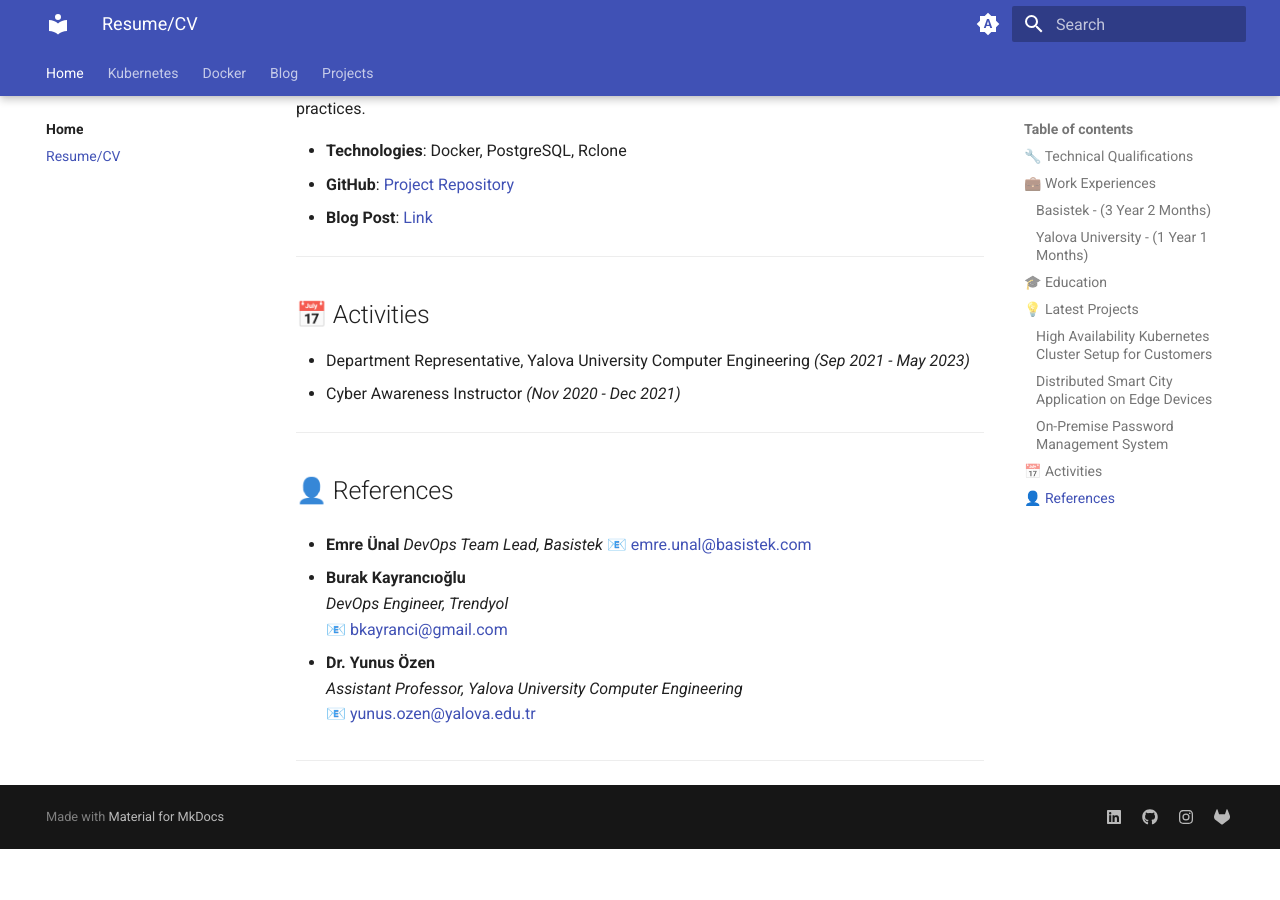
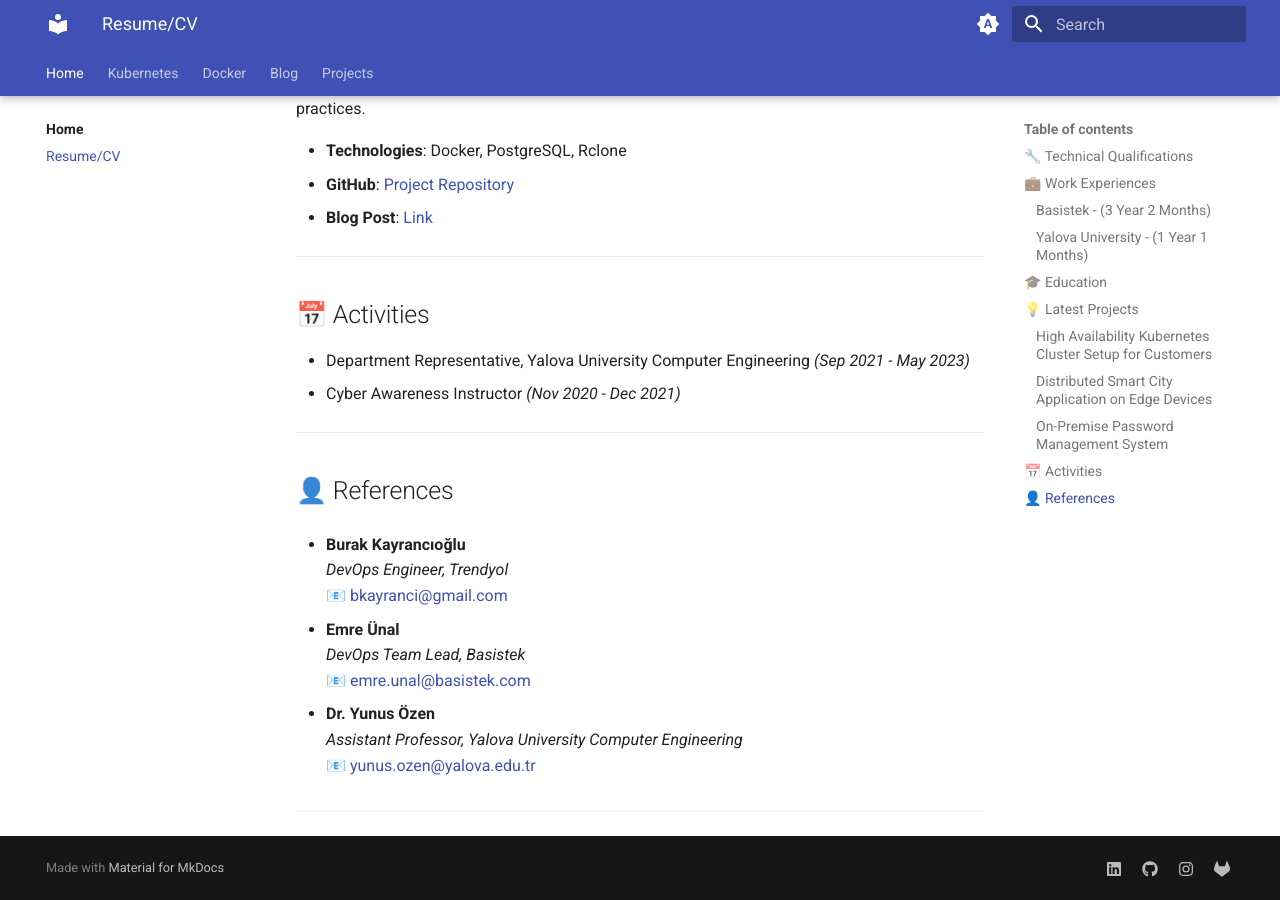
Before and after one commit to ruchany13/Ruchan-Notebook, an MkDocs documentation site: the page built from docs/about/resume.md, in a window 1280 px wide and 900 px high, scrolled down 2253 px. Built offline with MkDocs 1.6.1 and Material for MkDocs 9.7.7, drawn with Linux system fonts in a browser that asks for light colours; before the commit the page ends 3102 px from its top, so only the background shows below that.

Commit message:
fixed refences indent problem

```diff
--- a/docs/about/resume.md
+++ b/docs/about/resume.md
@@ -76,13 +76,13 @@ A secure, self-hosted password management system was implemented using Passbolt,
 ---
 
 ## 👤 References
+- **Burak Kayrancıoğlu**
+  *DevOps Engineer, Trendyol*
+  📧 [bkayranci@gmail.com](mailto:bkayranci@gmail.com)
+
 - **Emre Ünal**
   *DevOps Team Lead, Basistek*
   📧 [emre.unal@basistek.com](mailto:emre.unal@basistek.com)
-
-- **Burak Kayrancıoğlu**
-  *DevOps Engineer, Trendyol*
-  📧 [bkayranci@gmail.com](mailto:bkayranci@gmail.com)
 
 - **Dr. Yunus Özen**
   *Assistant Professor, Yalova University Computer Engineering*
```
